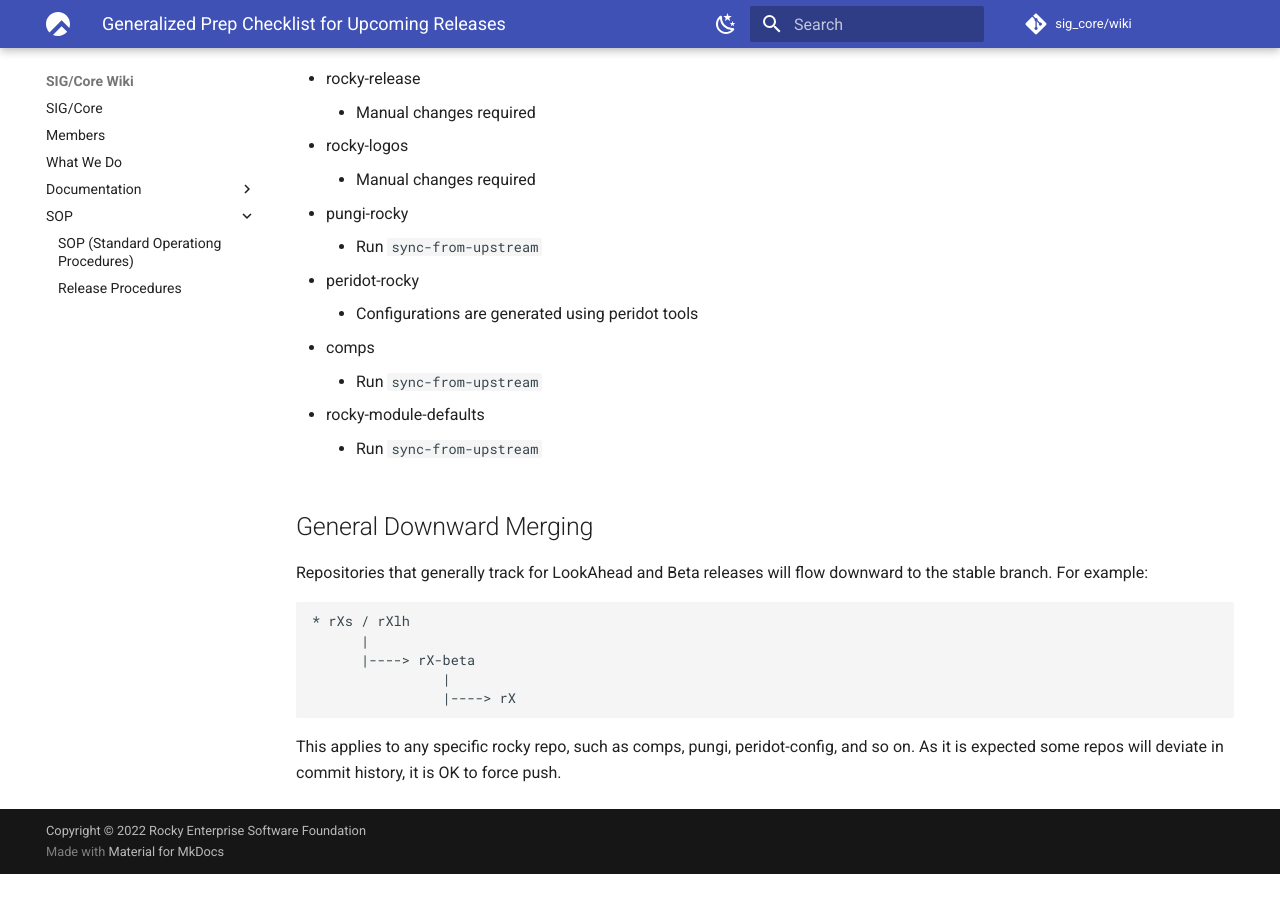
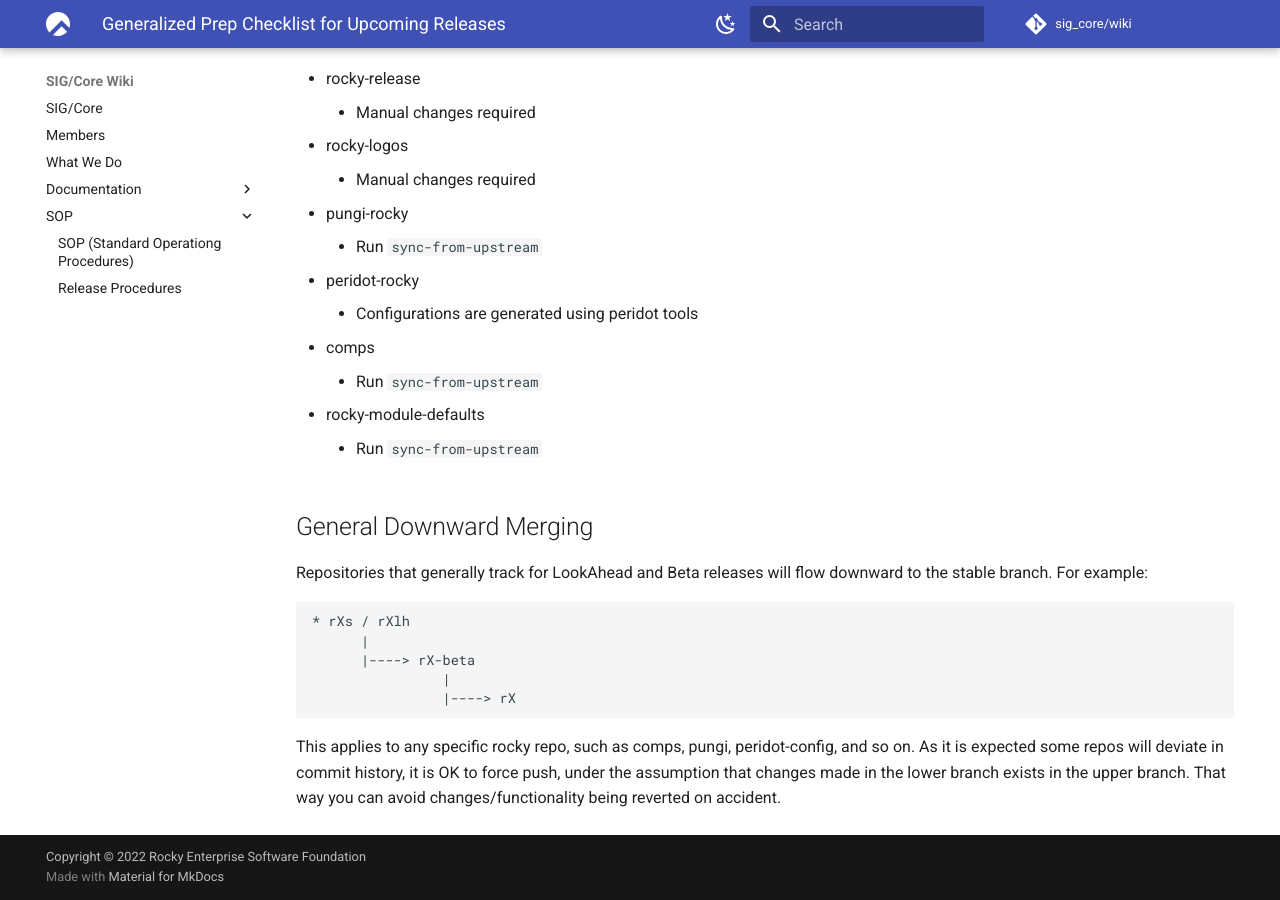
Before and after one commit to rocky-linux/sig-core-wiki, an MkDocs documentation site: the page built from docs/sop/sop_upstream_prep_checklist.md, in a window 1280 px wide and 900 px high, scrolled down 1001 px. Built offline with MkDocs 1.6.1 and Material for MkDocs 9.7.7, drawn with Linux system fonts in a browser that asks for light colours; before the commit the page ends 1875 px from its top, so only the background shows below that.

Commit message:
extend explanation of force push

```diff
--- a/docs/sop/sop_upstream_prep_checklist.md
+++ b/docs/sop/sop_upstream_prep_checklist.md
@@ -75,4 +75,6 @@
 
 This applies to any specific rocky repo, such as comps, pungi, peridot-config,
 and so on. As it is expected some repos will deviate in commit history, it is OK
-to force push.
+to force push, under the assumption that changes made in the lower branch exists
+in the upper branch. That way you can avoid changes/functionality being reverted
+on accident.
```
